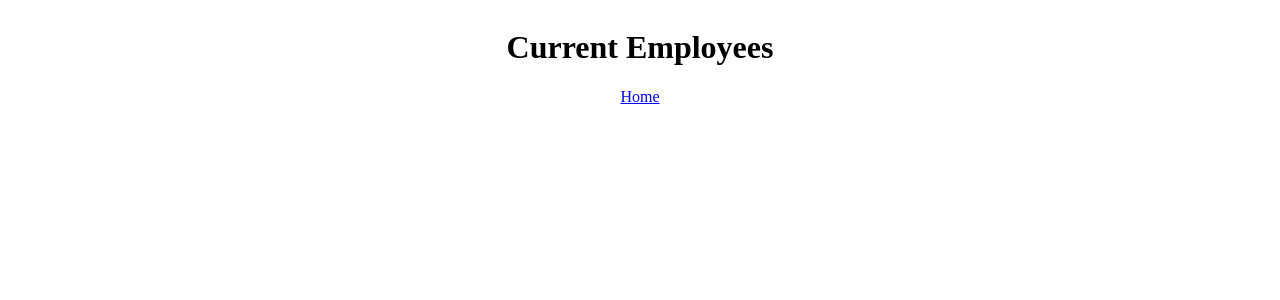
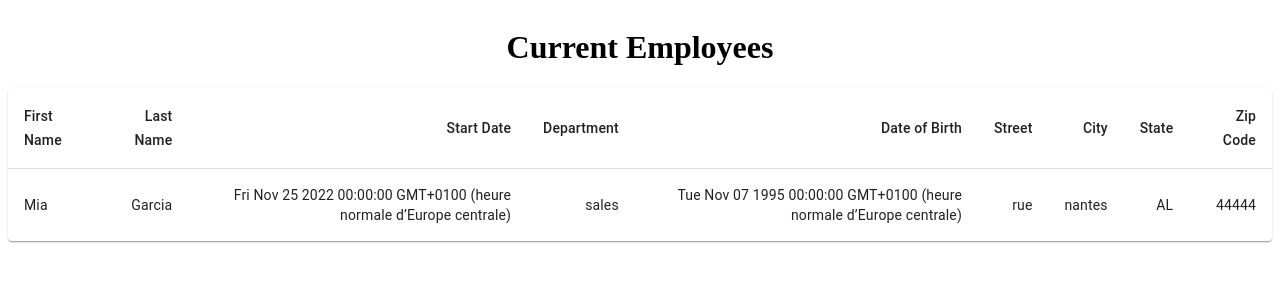
Before and after one commit to LauNM/Faire-passer-une-librairie-jQuery-vers-React, a React (Create React App) app: page /employee-list in a window 1280 px wide. Shown: the top 300 px of the page. Built offline with nearby package versions, Linux system fonts and the light colour scheme.

Commit message:
added Material UI and table

```diff
--- a/package.json
+++ b/package.json
@@ -3,6 +3,9 @@
   "version": "0.1.0",
   "private": true,
   "dependencies": {
+    "@emotion/react": "^11.10.5",
+    "@emotion/styled": "^11.10.5",
+    "@mui/material": "^5.10.15",
     "@testing-library/jest-dom": "^5.16.5",
     "@testing-library/react": "^13.4.0",
     "@testing-library/user-event": "^13.5.0",
--- a/src/pages/createEmployee.js
+++ b/src/pages/createEmployee.js
@@ -6,6 +6,7 @@ import Select from "../components/Select";
 import StatesList from '../assets/data/states.json';
 import JobsList from '../assets/data/jobs.json';
 import Modal from "../components/Modal/Modal";
+import { Button } from '@mui/material';
 
 function CreateEmployee() {
   const { register, handleSubmit, control, reset, formState: { errors } } = useForm();
@@ -121,7 +122,7 @@ function CreateEmployee() {
               required: true
             })}
           />
-          <button type="submit" className="submit-button">Save</button>
+          <Button type={"submit"} className="submit-button" variant="contained" size="small" color="primary">Save</Button>
         </form>
       </div>
       <Modal
--- a/src/pages/employeeList.js
+++ b/src/pages/employeeList.js
@@ -1,11 +1,61 @@
 import { Link } from "react-router-dom";
+import { Table, TableBody, TableCell, TableContainer, TableHead, TableRow, Paper } from '@mui/material';
 
 function EmployeeList() {
+  const rows = [
+    {
+      "city": "nantes",
+      "date-of-birth": "Tue Nov 07 1995 00:00:00 GMT+0100 (heure normale d’Europe centrale)",
+      "department": "sales",
+      "first-name": "Mia",
+      "last-name": "Garcia",
+      "start-date": "Fri Nov 25 2022 00:00:00 GMT+0100 (heure normale d’Europe centrale) ",
+      "state": "AL",
+      "street": "rue",
+      "zip-code": "44444"
+    }
+  ]
+
   return (
     <div id="employee-div" className="container">
       <h1>Current Employees</h1>
-      <table id="employee-table" className="display"></table>
-      <Link to={"/"}>Home</Link>
+      <TableContainer component={ Paper }>
+        <Table sx={ { minWidth: 650 } } aria-label="simple table">
+          <TableHead>
+            <TableRow>
+              <TableCell>First Name</TableCell>
+              <TableCell align="right">Last Name</TableCell>
+              <TableCell align="right">Start Date</TableCell>
+              <TableCell align="right">Department</TableCell>
+              <TableCell align="right">Date of Birth</TableCell>
+              <TableCell align="right">Street</TableCell>
+              <TableCell align="right">City</TableCell>
+              <TableCell align="right">State</TableCell>
+              <TableCell align="right">Zip Code</TableCell>
+            </TableRow>
+          </TableHead>
+          <TableBody>
+            { rows.map((row) => (
+              <TableRow
+                key={ row["first-name"]}
+                sx={ { '&:last-child td, &:last-child th': { border: 0 } } }
+              >
+                <TableCell component="th" scope="row">
+                  { row["first-name"] }
+                </TableCell>
+                <TableCell align="right">{ row["last-name"] }</TableCell>
+                <TableCell align="right">{ row["start-date"] }</TableCell>
+                <TableCell align="right">{ row.department}</TableCell>
+                <TableCell align="right">{ row["date-of-birth"] }</TableCell>
+                <TableCell align="right">{ row.street }</TableCell>
+                <TableCell align="right">{ row.city }</TableCell>
+                <TableCell align="right">{ row.state }</TableCell>
+                <TableCell align="right">{ row["zip-code"] }</TableCell>
+              </TableRow>
+            )) }
+          </TableBody>
+        </Table>
+      </TableContainer>
     </div>
   )
 }
```
Also changed, not shown: 2 other files (tests, documents, lock files or other folders).
